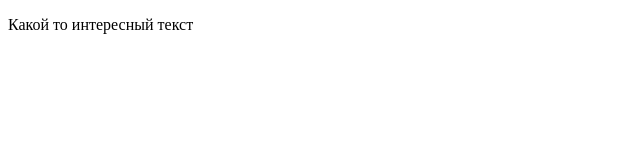
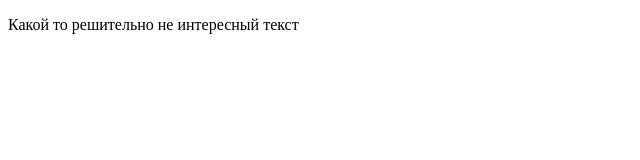
Before and after one commit to VladimirSherstnev/learnGB, a plain HTML site: page index.html in a window 1280 px wide. Shown: the whole page, without its empty margins (0-640 px from the left). Drawn offline with Linux system fonts and the light colour scheme.

Commit message:
change indexinmain

```diff
--- a/index.html
+++ b/index.html
@@ -9,7 +9,7 @@
             </header>
 
             <main>
-                <p>Какой то интересный текст</p>
+                <p>Какой то решительно не интересный текст</p>
             </main>
 
             <footer>
```
